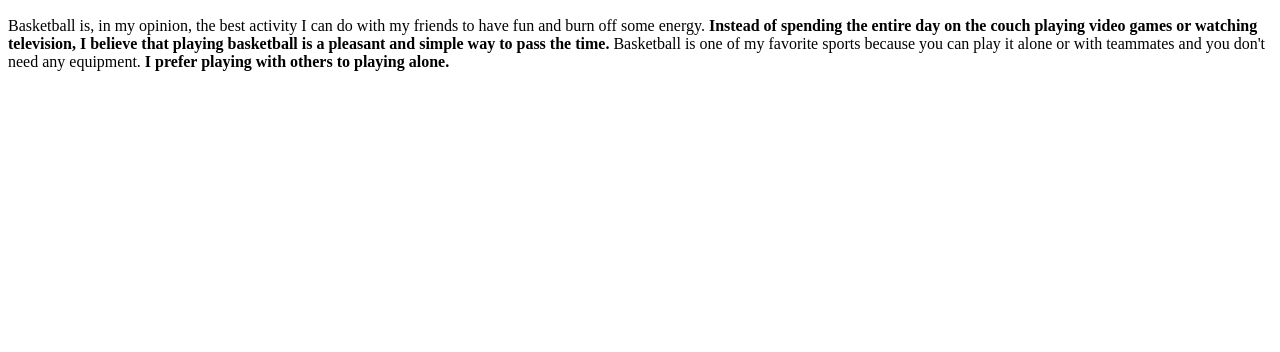
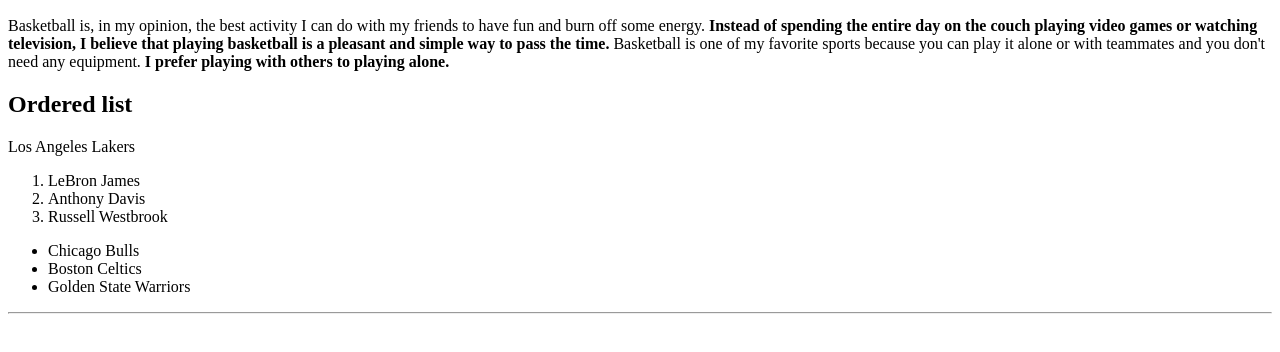
Before and after one commit to 44-563-Web-Apps-S23/44563-webapps-assignment-3-hashwanthgogineninwmissouri, a plain HTML site: page index.html in a window 1280 px wide. Shown: the part 110-462 px from the top of the page. Drawn offline with Linux system fonts and the light colour scheme.

Commit message:
Modify index file

```diff
--- a/index.html
+++ b/index.html
@@ -15,5 +15,18 @@
             <strong>Instead of spending the entire day on the couch playing video games or watching television, I believe that playing basketball is a pleasant and simple way to pass the time.</strong>
             Basketball is one of my favorite sports because you can play it alone or with teammates and you don't need any equipment. <strong>I prefer playing with others to playing alone.</strong>
         </p>
+        <h2>Ordered list</h2>
+        <p>Los Angeles Lakers</p>
+        <ol>
+            <li>LeBron James</li>
+            <li>Anthony Davis</li>
+            <li>Russell Westbrook</li>
+        </ol>
+        <ul>
+            <li>Chicago Bulls</li>
+            <li>Boston Celtics</li>
+            <li>Golden State Warriors</li>
+        </ul>
+        <hr>
      </body>
 </html>
```
